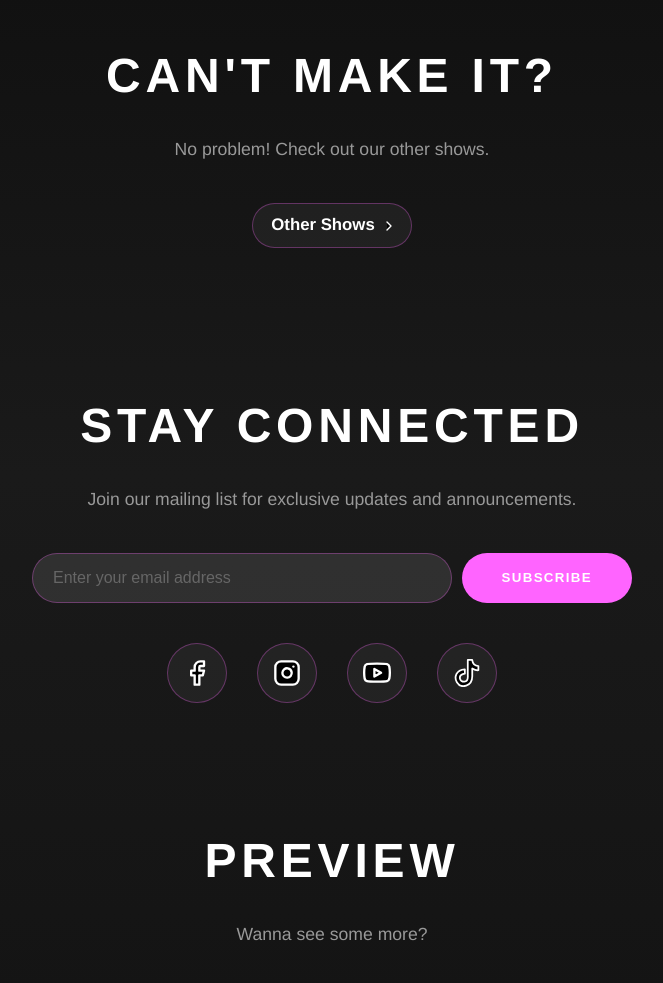
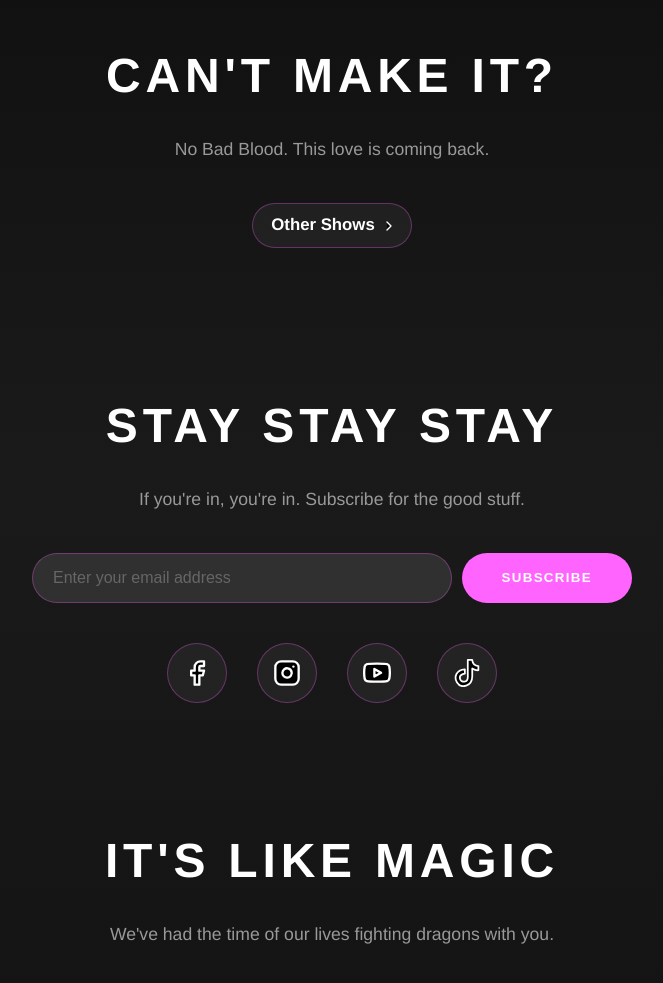
Before and after one commit to coldpour/redkarma, a plain HTML site: page het-1-10-26.html in a window 1280 px wide. Shown: the part 920-1903 px from the top of the page, without its empty margins (308-971 px from the left). Drawn offline with Linux system fonts and the light colour scheme.

Commit message:
update copy

```diff
--- a/het-1-10-26.html
+++ b/het-1-10-26.html
@@ -34,7 +34,7 @@
 <section class="other-shows">
     <div class="container">
         <h2>Can't make it?</h2>
-        <p class="text">No problem! Check out our other shows.</p>
+        <p class="text">No Bad Blood. This love is coming back.</p>
         <div class="other-shows-link-container">
             <a href="index.html#shows" class="shows-link">
                 Other Shows
@@ -49,8 +49,8 @@
 
 <section id="subscribe" class="subscribe">
     <div class="container">
-        <h2>Stay Connected</h2>
-        <p class="subscribe-text">Join our mailing list for exclusive updates and announcements.</p>
+        <h2>Stay Stay Stay</h2>
+        <p class="subscribe-text">If you're in, you're in. Subscribe for the good stuff.</p>
         <form class="email-form" id="myForm" action="">
             <input type="text" name="b_544170e9efaa8d076e050e5dd_166" tabindex="-1" value="" style="display: none;">
             <input type="hidden" name="ht" value="2486588c90f14280f2aa7b6e800b69148aa516d0:MTc2MzQ0NDk1MC42NzM2">
@@ -123,8 +123,8 @@
 </section>
 
 <section id="listen" class="listen">
-    <h2>Preview</h2>
-    <p class="text">Wanna see some more?</p>
+    <h2>It's Like Magic</h2>
+    <p class="text">We've had the time of our lives fighting dragons with you.</p>
     <iframe class="preview-video"
             src="https://www.youtube.com/embed/CcBgC2P_w1E?autoplay=1&mute=1&loop=1&controls=1&list=PL6JcMPfFFmjeqdlKNvtzu6kum2bX6OoXs&controls=0&showinfo=0&rel=0"
             allow="autoplay; encrypted-media"
```
Also changed, not shown: index.html (+4 -4 lines).
